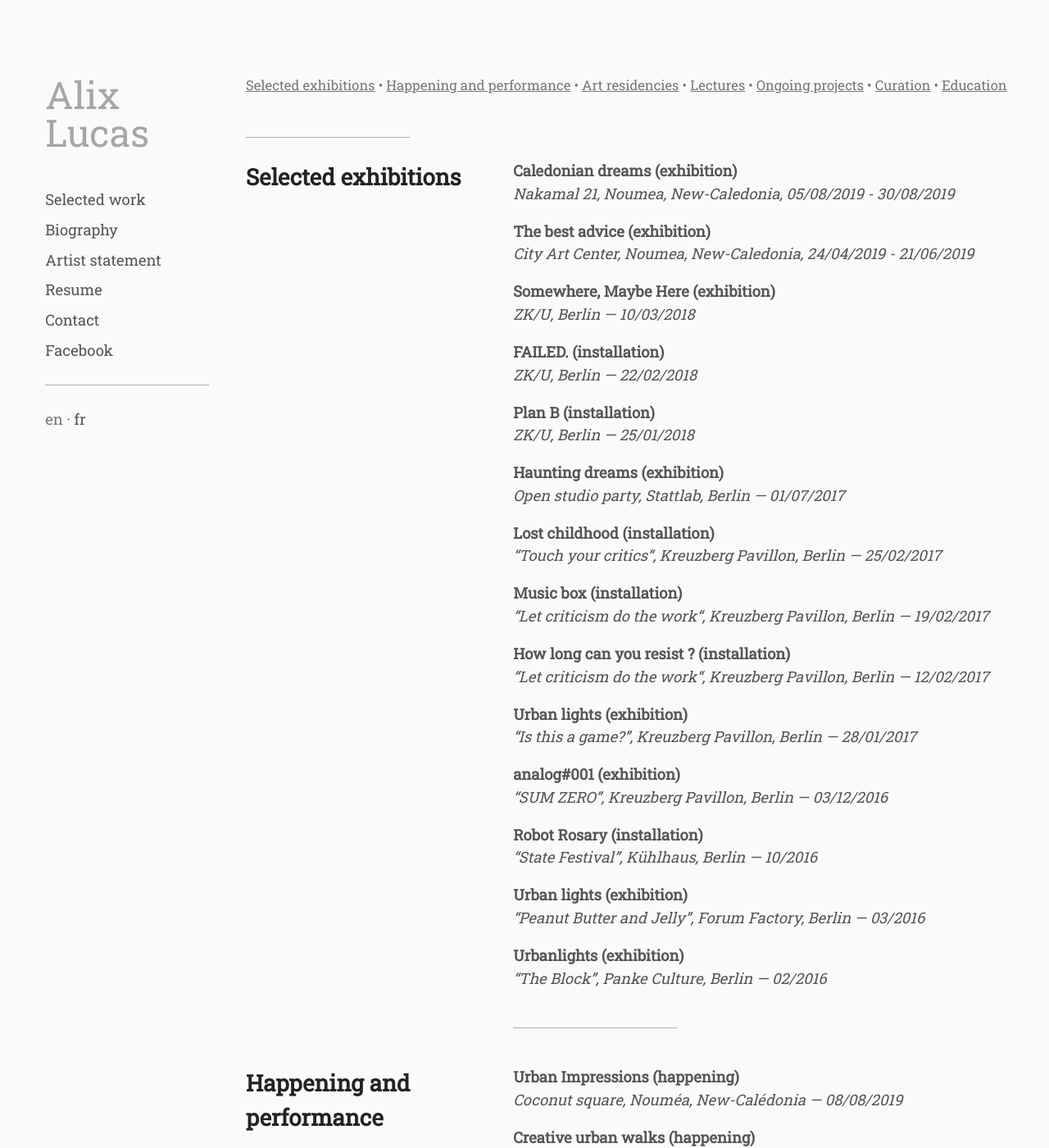
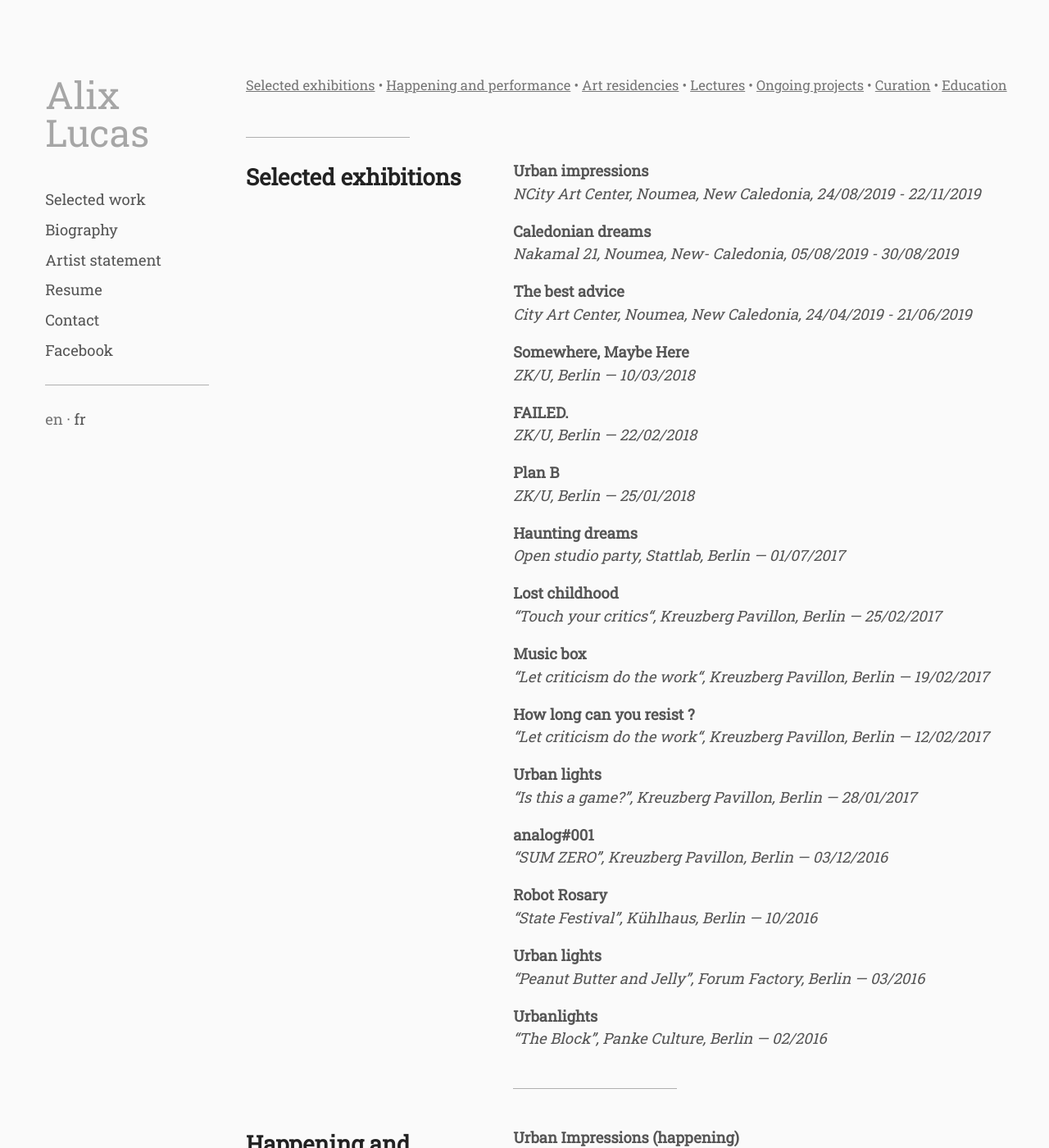
Before and after one commit to whyalix/alixlucas, a Jekyll site: the page built from pages/en/resume.html, in a window 1280 px wide and 1400 px high. Shown: the whole window at 82% size. Built offline with Jekyll 4.4.1, drawn with Linux system fonts in a browser that asks for light colours.

Commit message:
Update exhibitions.yml

```diff
--- a/_data/en/exhibitions.yml
+++ b/_data/en/exhibitions.yml
@@ -1,41 +1,44 @@
-- primary: "Caledonian dreams (exhibition)"
-  secondary: Nakamal 21, Noumea, New-Caledonia, 05/08/2019 - 30/08/2019
+- primary: "Urban impressions"
+  secondary: NCity Art Center, Noumea, New Caledonia, 24/08/2019 - 22/11/2019
 
-- primary: "The best advice (exhibition)"
-  secondary: City Art Center, Noumea, New-Caledonia, 24/04/2019 - 21/06/2019
+- primary: "Caledonian dreams"
+  secondary: Nakamal 21, Noumea, New- Caledonia, 05/08/2019 - 30/08/2019
 
-- primary: "Somewhere, Maybe Here (exhibition)"
+- primary: "The best advice"
+  secondary: City Art Center, Noumea, New Caledonia, 24/04/2019 - 21/06/2019
+
+- primary: "Somewhere, Maybe Here"
   secondary: ZK/U, Berlin — 10/03/2018
 
-- primary: "FAILED. (installation)"
+- primary: "FAILED."
   secondary: ZK/U, Berlin — 22/02/2018
 
-- primary: "Plan B (installation)"
+- primary: "Plan B"
   secondary: ZK/U, Berlin — 25/01/2018
 
-- primary: "Haunting dreams (exhibition)"
+- primary: "Haunting dreams"
   secondary: Open studio party, Stattlab, Berlin — 01/07/2017
 
-- primary: Lost childhood (installation)
+- primary: "Lost childhood"
   secondary: “Touch your critics“, Kreuzberg Pavillon, Berlin — 25/02/2017
 
-- primary: Music box (installation)
+- primary: "Music box"
   secondary: “Let criticism do the work“, Kreuzberg Pavillon, Berlin — 19/02/2017
 
-- primary: How long can you resist ? (installation)
+- primary: "How long can you resist ?"
   secondary: “Let criticism do the work“, Kreuzberg Pavillon, Berlin — 12/02/2017
 
-- primary: Urban lights (exhibition)
+- primary: "Urban lights"
   secondary: “Is this a game?”, Kreuzberg Pavillon, Berlin — 28/01/2017
 
-- primary: analog#001 (exhibition)
+- primary: "analog#001"
   secondary: “SUM ZERO”, Kreuzberg Pavillon, Berlin — 03/12/2016
 
-- primary: Robot Rosary (installation)
+- primary: "Robot Rosary"
   secondary: “State Festival”, Kühlhaus, Berlin — 10/2016
 
-- primary: Urban lights (exhibition)
+- primary: "Urban lights"
   secondary: “Peanut Butter and Jelly”, Forum Factory, Berlin — 03/2016
 
-- primary: Urbanlights (exhibition)
+- primary: "Urbanlights"
   secondary: “The Block”, Panke Culture, Berlin — 02/2016
```
